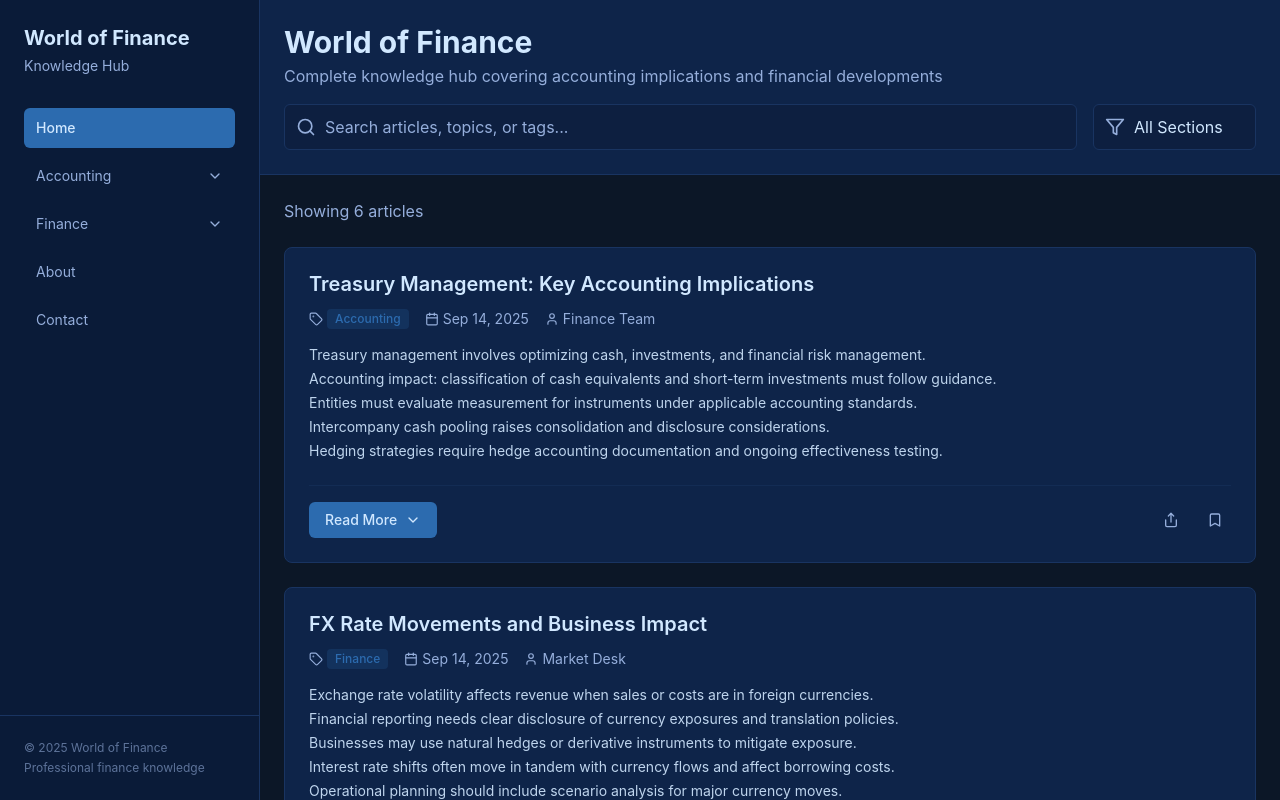
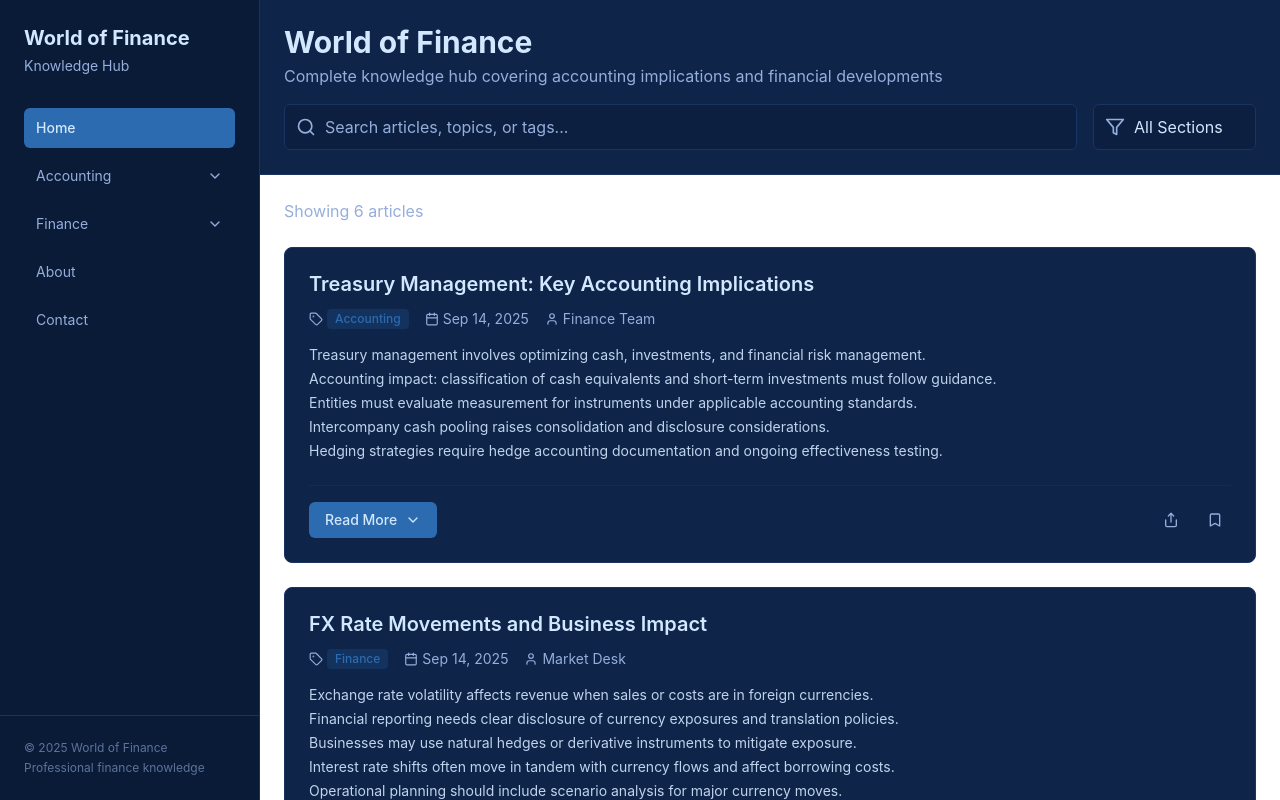
Before and after one commit to binifinance/finance-knowledge-forge, a React (Vite) app: page / in a window 1280 px wide. Shown: the top 800 px of the page. Built offline with nearby package versions, Linux system fonts and the light colour scheme; the HTML template or start-up script is replaced by a standard one.

Commit message:
Change background to white

```diff
--- a/src/pages/Index.tsx
+++ b/src/pages/Index.tsx
@@ -75,7 +75,7 @@ const Index = () => {
         </header>
 
         {/* Articles Content */}
-        <div className="max-w-6xl mx-auto p-6">
+        <div className="max-w-6xl mx-auto p-6 bg-white text-gray-900">
           {filteredArticles.length === 0 ? (
             <div className="text-center py-12">
               <p className="text-muted-foreground text-lg">
```
